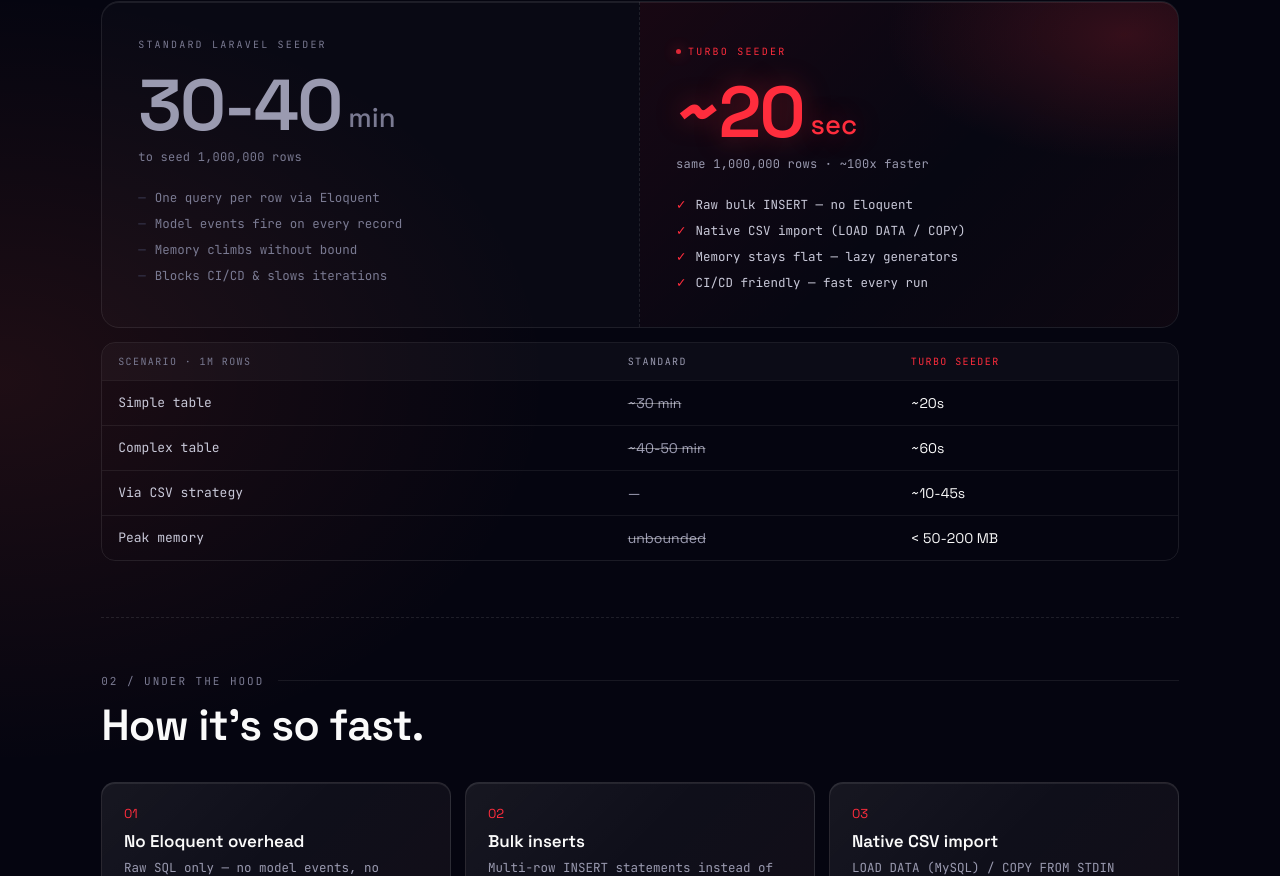
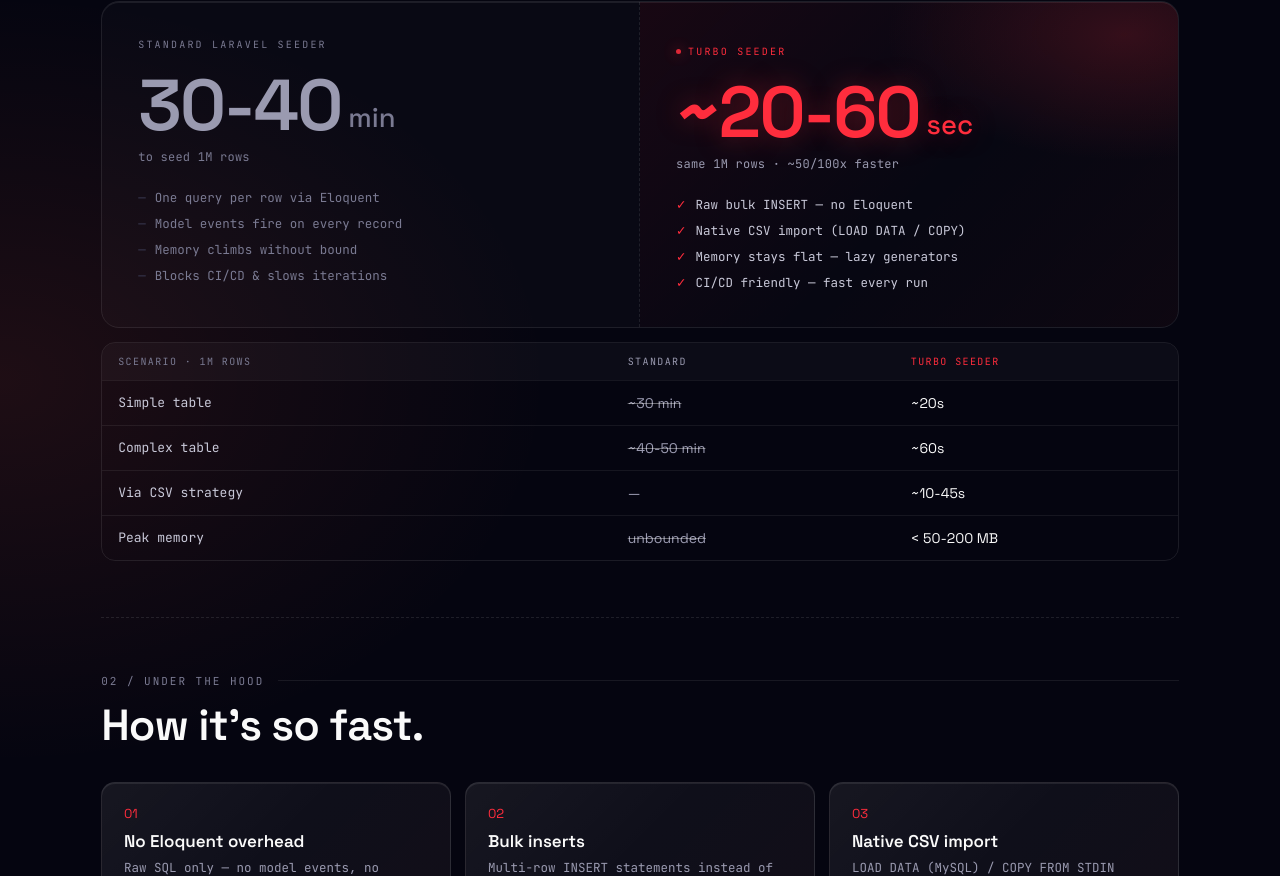
Before and after one commit to iz-ahmad/portfolio, a Next.js app: page /packages/turbo-seeder in a window 1280 px wide. Shown: the part 922-1798 px from the top of the page. Built offline with nearby package versions, Linux system fonts and the light colour scheme.

Commit message:
update PROBLEM section data

```diff
--- a/src/components/packages/TurboSeeder/TurboProblem.tsx
+++ b/src/components/packages/TurboSeeder/TurboProblem.tsx
@@ -24,7 +24,7 @@ export function TurboProblem() {
           <div className="ts-cmp-big-metric">
             30-40<span className="ts-cmp-metric-unit"> min</span>
           </div>
-          <div className="ts-cmp-metric-caption">to seed 1,000,000 rows</div>
+          <div className="ts-cmp-metric-caption">to seed 1M rows</div>
           <ul className="ts-cmp-bullets">
             <li className="ts-cmp-bullet"><span className="ts-cmp-bullet-prefix" aria-hidden>—</span>One query per row via Eloquent</li>
             <li className="ts-cmp-bullet"><span className="ts-cmp-bullet-prefix" aria-hidden>—</span>Model events fire on every record</li>
@@ -42,10 +42,10 @@ export function TurboProblem() {
               Turbo Seeder
             </div>
             <div className="ts-cmp-big-metric ts-cmp-big-metric-accent">
-              ~20<span className="ts-cmp-metric-unit"> sec</span>
+              ~20-60<span className="ts-cmp-metric-unit"> sec</span>
             </div>
             <div className="ts-cmp-metric-caption ts-cmp-metric-caption-muted">
-              same 1,000,000 rows · ~100x faster
+              same 1M rows · ~50/100x faster
             </div>
             <ul className="ts-cmp-bullets">
               <li className="ts-cmp-bullet ts-cmp-bullet-win"><span className="ts-cmp-bullet-prefix" aria-hidden>✓</span>Raw bulk INSERT — no Eloquent</li>
```
